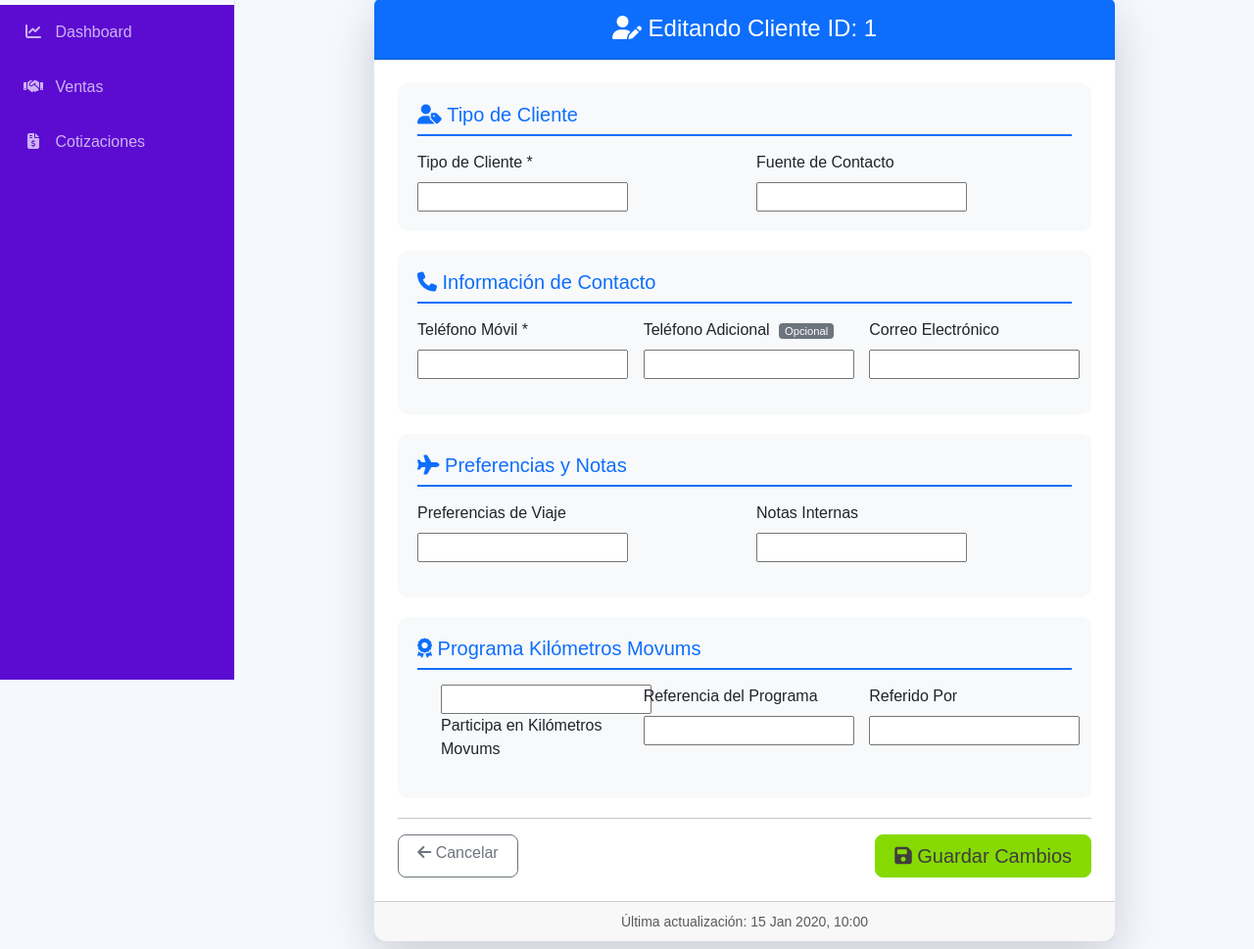
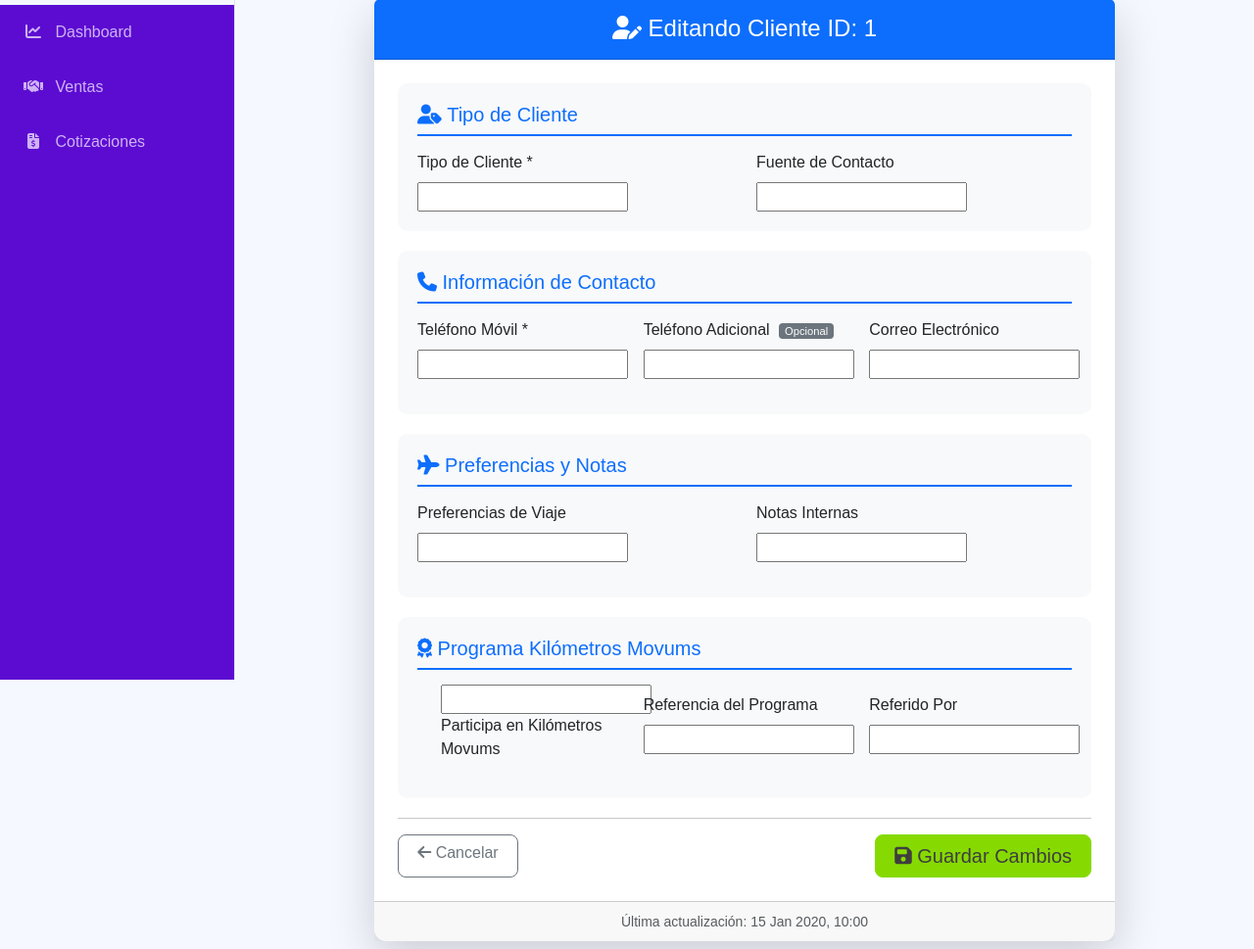
Before and after one commit to ulietellez21/Dashboard-Movums, a Django app: template crm/templates/crm/cliente_form.html in a window 1280 px wide. Shown: the part 106-1075 px from the top of the page at 98% size. Run offline with Django 5.2, Linux system fonts and the light colour scheme; the template is opened without the code that fills it: most values are stand-ins (such as "Sample title", 1, 10 or a date in 2020); form fields are guessed from the names that the template uses; some libraries are stand-ins or nearby versions.

Commit message:
Cliente form: alinear checkbox Kilómetros Movums con campos adyacentes (align-items-center)
Co-authored-by: Cursor <cursoragent@cursor.com>

```diff
--- a/crm/templates/crm/cliente_form.html
+++ b/crm/templates/crm/cliente_form.html
@@ -227,7 +227,7 @@
                         <!-- Programa de Lealtad -->
                         <div class="field-section">
                             <h5><i class="fas fa-award"></i> Programa Kilómetros Movums</h5>
-                            <div class="row">
+                            <div class="row align-items-center">
                                 <div class="col-md-4 mb-3">
                                     <div class="form-check">
                                         {{ form.participa_kilometros }}
```
